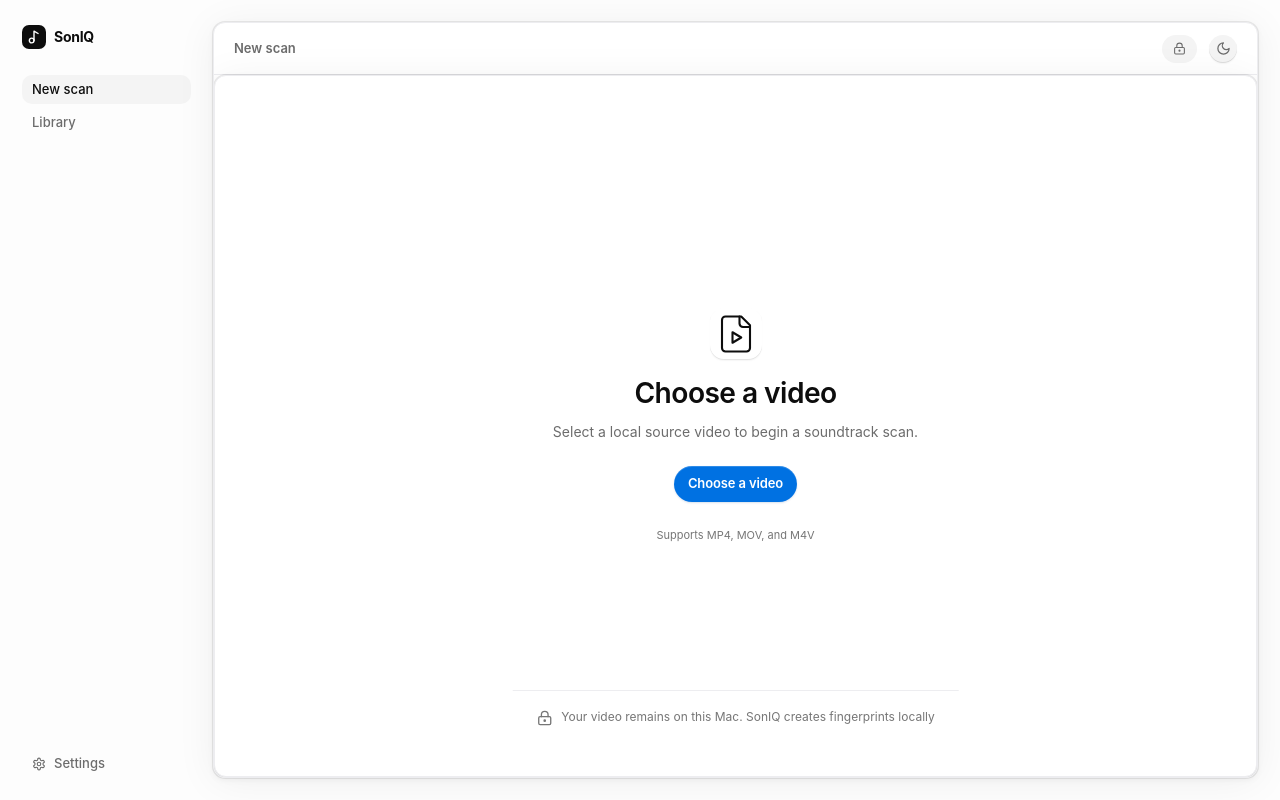
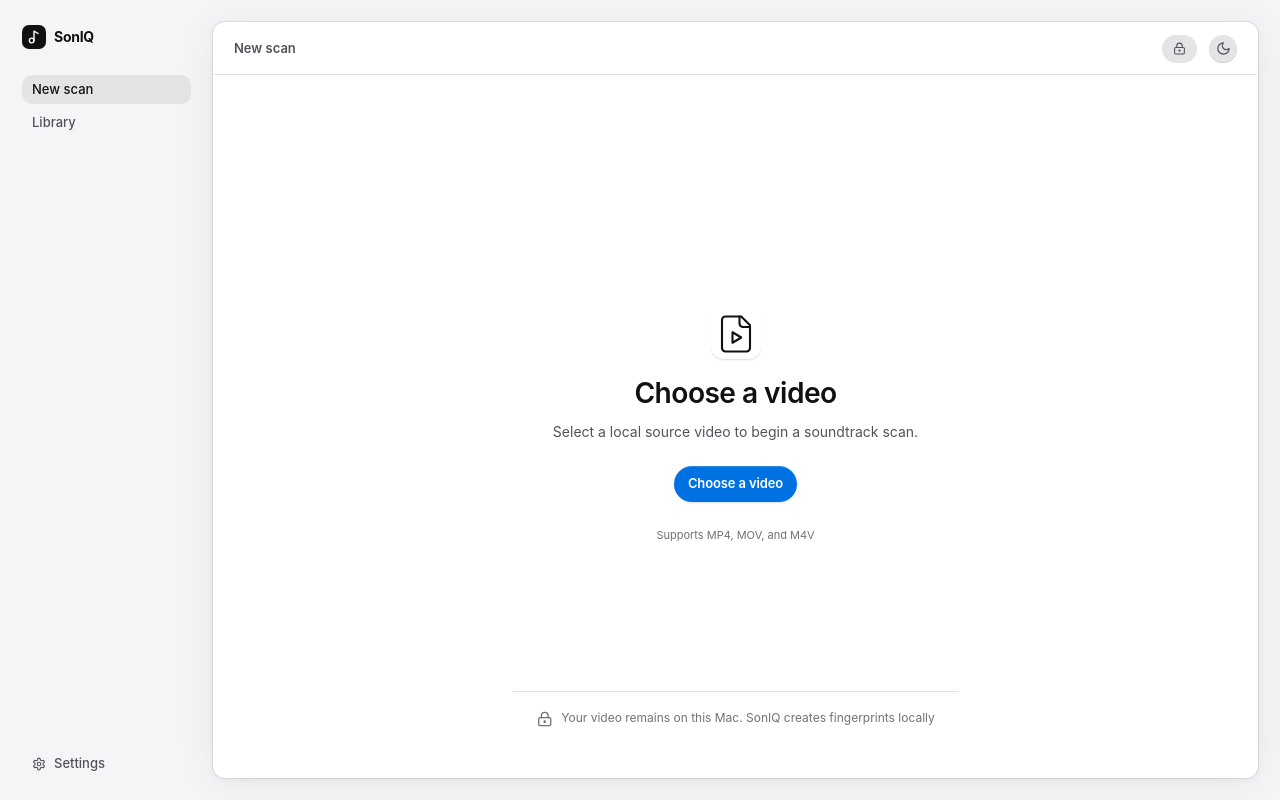
Before and after one commit to DawnSaju/SonIQ, a React (Vite) app: page / in a window 1280 px wide. Both pictures are taken after a click on the button "Continue". Built offline with nearby package versions, Linux system fonts and the light colour scheme.

Commit message:
style(core): resolve global CSS cascade, remove dead code, and background color scheme

```diff
--- a/src/features/shell/shell.css
+++ b/src/features/shell/shell.css
@@ -1,4 +1,7 @@
-/* Shared Figma-derived sidebar & workspace */
+.app-shell[data-theme="dark"] .app-workspace {
+  border-color: var(--separator);
+}
+
 .app-shell {
   display: flex;
   flex-direction: row;
@@ -88,7 +91,8 @@
   display: flex;
   flex: 1;
   padding: 22px 22px 22px 0;
-  min-width: 0; /* allows children to shrink */
+  min-width: 0;
+  /* allows children to shrink */
 }
 
 .app-workspace {
@@ -96,7 +100,7 @@
   flex-direction: column;
   flex: 1;
   background: var(--surface);
-  border: 1px solid var(--separator);
+  border: 1px solid transparent;
   border-radius: 12px;
   box-shadow: var(--canvas-shadow);
   overflow: hidden;
--- a/src/features/workspace/canvas-primitives.css
+++ b/src/features/workspace/canvas-primitives.css
@@ -109,7 +109,7 @@
   overflow: hidden;
   border: 1px solid var(--separator);
   border-radius: 10px;
-  background: var(--surface);
+  background: var(--surface-subtle);
 }
 
 .source-row,
--- a/src/features/workspace/layout.css
+++ /dev/null
@@ -1,18 +0,0 @@
-/* Workspace */
-.app-main {
-  min-height: calc(100vh - 68px);
-}
-
-.app-content {
-  width: min(1280px, calc(100% - 48px));
-  margin: 0 auto;
-  padding: 52px 0 72px;
-}
-
-.workspace-canvas {
-  overflow: hidden;
-  border: 1px solid var(--separator);
-  border-radius: var(--radius-panel);
-  background: var(--surface);
-  box-shadow: var(--canvas-shadow);
-}
--- a/src/styles.css
+++ b/src/styles.css
@@ -3,7 +3,6 @@
 @import "./styles/foundation.css";
 @import "./features/shell/shell.css";
 @import "./features/onboarding/onboarding.css";
-@import "./features/workspace/layout.css";
 @import "./features/scan/intake.css";
 @import "./features/workspace/canvas-primitives.css";
 @import "./features/scan/scanning.css";
--- a/src/styles/foundation.css
+++ b/src/styles/foundation.css
@@ -1,18 +1,18 @@
 :root {
   color-scheme: light;
-  --window: #fdfdfd;
+  --window: #F5F5F7;
   --surface: #ffffff;
-  --surface-subtle: #fafafa;
-  --control-fill: #f4f4f4;
-  --control-hover: #eeeeee;
-  --row-fill: #fafafa;
-  --separator: #ededf0;
-  --separator-strong: rgba(0, 0, 0, 0.08);
-  --foreground: #0d0d0d;
-  --strong: #171717;
-  --secondary: #6c6c6c;
-  --secondary-label: #696969;
-  --tertiary: #767676;
+  --surface-subtle: #f4f4f5;
+  --control-fill: #e4e4e7;
+  --control-hover: #d4d4d8;
+  --row-fill: #f4f4f5;
+  --separator: rgba(0, 0, 0, 0.12);
+  --separator-strong: rgba(0, 0, 0, 0.24);
+  --foreground: #111111;
+  --strong: #000000;
+  --secondary: #52525b;
+  --secondary-label: #3f3f46;
+  --tertiary: #71717a;
   --accent: #0071e2;
   --accent-fill: rgba(0, 113, 226, 0.1);
   --accent-fill-hover: rgba(0, 113, 226, 0.15);
@@ -79,15 +79,15 @@ input:focus-visible {
 .app-shell[data-theme="dark"],
 .onboarding-shell[data-theme="dark"] {
   color-scheme: dark;
-  --window: #111111;
-  --surface: #1b1b1b;
+  --window: #0F0F0F;
+  --surface: #161616;
   --surface-subtle: rgba(255, 255, 255, 0.04);
-  --control-fill: rgba(255, 255, 255, 0.06);
+  --control-fill: #262626;
   --control-hover: rgba(255, 255, 255, 0.1);
   --row-fill: rgba(255, 255, 255, 0.04);
-  --separator: #262626;
+  --separator: #252525;
   --separator-strong: rgba(255, 255, 255, 0.08);
-  --foreground: #fbfbfb;
+  --foreground: rgba(255, 255, 255, 0.92);
   --strong: #fbfbfb;
   --secondary: #979797;
   --secondary-label: #bdbdbd;
```
